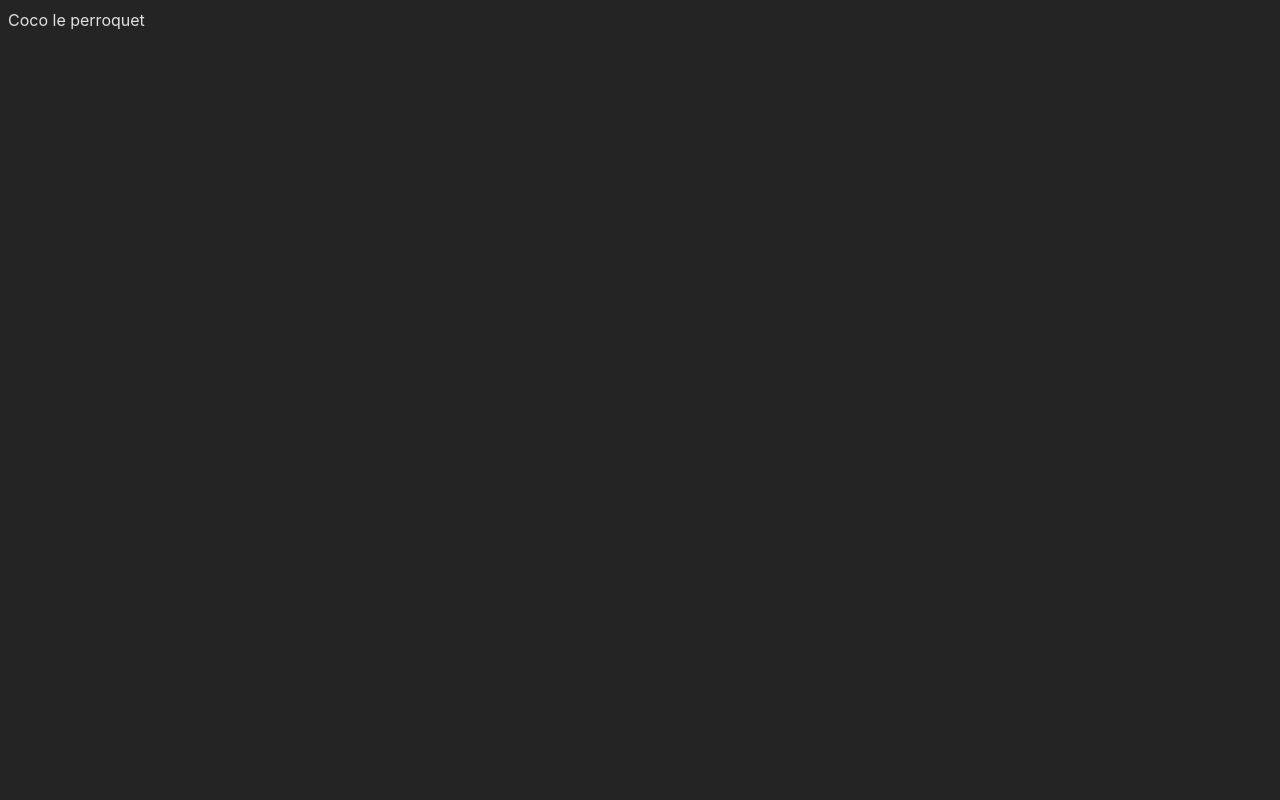
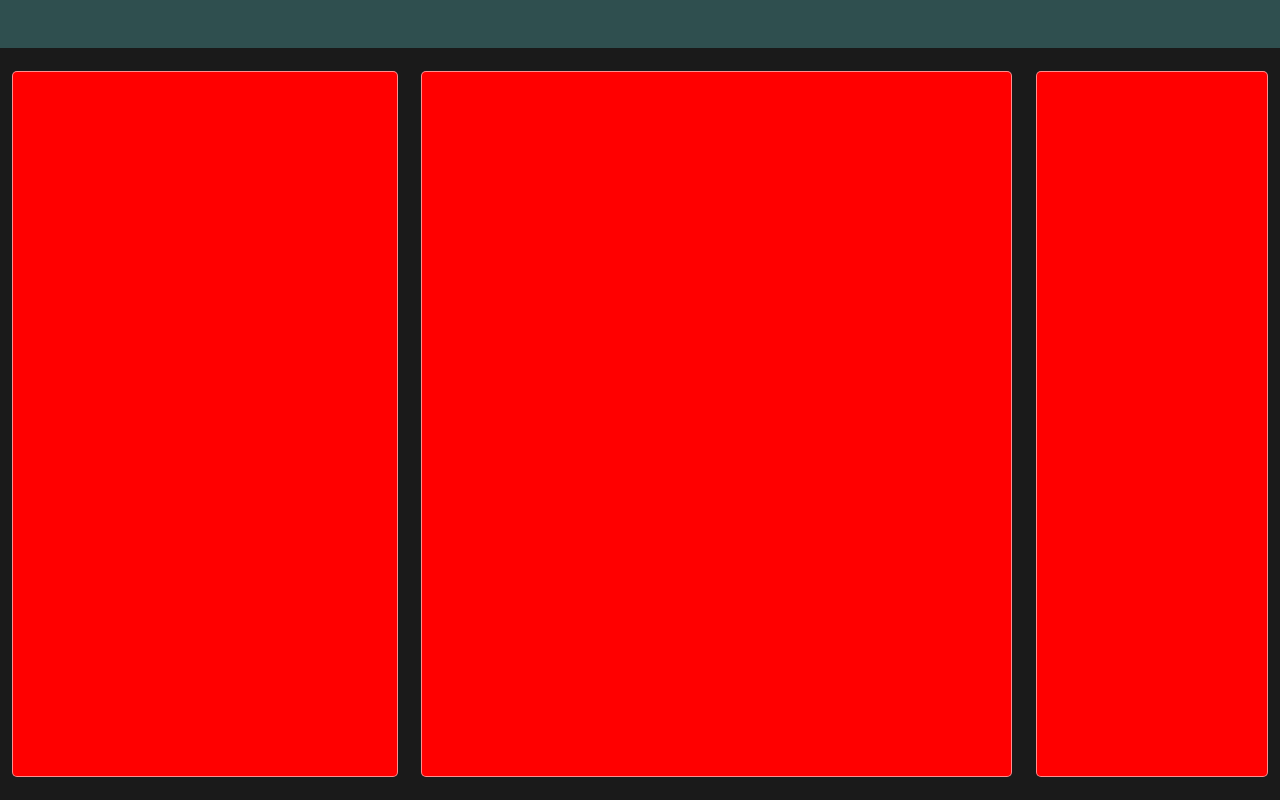
Before and after one commit to MaxPW777/Duelling-Nexus-Clone, a React (Vite) app in the folder client/: page / in a window 1280 px wide. Built offline with nearby package versions, Linux system fonts and the light colour scheme.

Commit message:
added components

```diff
--- a/client/src/App.tsx
+++ b/client/src/App.tsx
@@ -1,11 +1,20 @@
-import './App.css'
+import './styles/App.css'
+import CardInfo from './components/CardInfo'
+import Deck from './components/Deck'
+import Header from './components/Header'
+import Searchbar from './components/Searchbar'
 
 function App() {
 
   return (
-    <div>
-      Coco le perroquet
+    <>
+    <Header />
+    <div className="content">
+      <CardInfo />
+      <Deck />
+      <Searchbar />
     </div>
+    </>
   )
 }
 
--- /dev/null
+++ b/client/src/components/CardInfo.tsx
@@ -0,0 +1,9 @@
+import React from 'react'
+import "../styles/CardInfo.css"
+function CardInfo() {
+  return (
+    <div className='CardInfo'></div>
+  )
+}
+
+export default CardInfo
--- /dev/null
+++ b/client/src/components/Deck.tsx
@@ -0,0 +1,9 @@
+import React from 'react'
+import "../styles/Deck.css"
+function Deck() {
+  return (
+    <div className='Deck'></div>
+  )
+}
+
+export default Deck
--- /dev/null
+++ b/client/src/components/Header.tsx
@@ -0,0 +1,9 @@
+import React from 'react'
+
+function Header() {
+  return (
+    <header></header>
+  )
+}
+
+export default Header
--- /dev/null
+++ b/client/src/components/Searchbar.tsx
@@ -0,0 +1,10 @@
+import React from 'react'
+import "../styles/Searchbar.css"
+
+function Searchbar() {
+  return (
+    <div className='Searchbar'></div>
+  )
+}
+
+export default Searchbar
--- a/client/src/index.css
+++ b/client/src/index.css
@@ -1,15 +1,20 @@
-:root {
+body {
+  color: rgba(255, 255, 255, 0.87);
   font-family: Inter, system-ui, Avenir, Helvetica, Arial, sans-serif;
-  line-height: 1.5;
-  font-weight: 400;
+  background-color: #1a1a1a;
+  width: 100vw;
+  height: 100vh;
+}
 
-  color-scheme: light dark;
-  color: rgba(255, 255, 255, 0.87);
-  background-color: #242424;
+#root{
+  width: 100%;
+  height: 100%;
+  display: flex;
+  flex-direction: column;
+  align-items: center;
+}
 
-  font-synthesis: none;
-  text-rendering: optimizeLegibility;
-  -webkit-font-smoothing: antialiased;
-  -moz-osx-font-smoothing: grayscale;
-  -webkit-text-size-adjust: 100%;
+*{
+  padding: 0;
+  margin: 0;
 }
--- /dev/null
+++ b/client/src/styles/App.css
@@ -0,0 +1,32 @@
+.content{
+    display: flex;
+    justify-content: space-around;
+    align-items: center;
+    width: 100%;
+    height: calc(100% - 3rem);
+}
+
+header{
+    height: 3rem;
+    width: 100%;
+    background-color: darkslategray;
+  }
+
+@media only screen and (max-width: 600px) {
+    .content{
+        flex-direction: column;
+        gap: 1rem;
+        margin-top: 1rem;
+    }
+    .Deck, .Searchbar, .CardInfo{
+        width: 100%;
+        height: 50%;
+        margin: 0 1rem;
+    }
+}
+
+.Deck, .Searchbar, .CardInfo{
+    background-color: transparent;
+    border: 1px solid rgba(255, 255, 255, 0.558);
+    border-radius: 5px;
+}
--- /dev/null
+++ b/client/src/styles/CardInfo.css
@@ -0,0 +1,5 @@
+.CardInfo{
+    width: 30%;
+    height: calc(100% - 3rem);
+    background-color: red;
+}
--- /dev/null
+++ b/client/src/styles/Deck.css
@@ -0,0 +1,5 @@
+.Deck{
+    width: 46%;
+    height: calc(100% - 3rem);
+    background-color: red;
+}
--- /dev/null
+++ b/client/src/styles/Searchbar.css
@@ -0,0 +1,5 @@
+.Searchbar{
+    width: 18%;
+    height: calc(100% - 3rem);
+    background-color: red;
+}
```
Also changed, not shown: client/src/components/SearchItem.tsx (added, +9 -0 lines), client/src/App.css (deleted).
